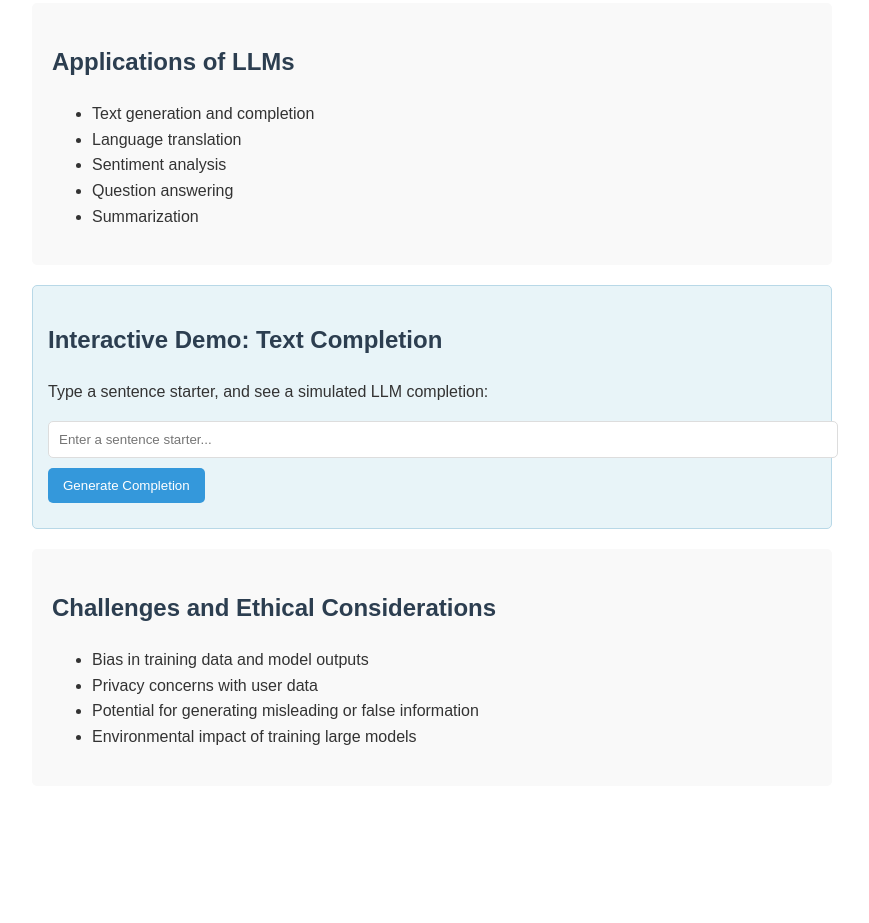
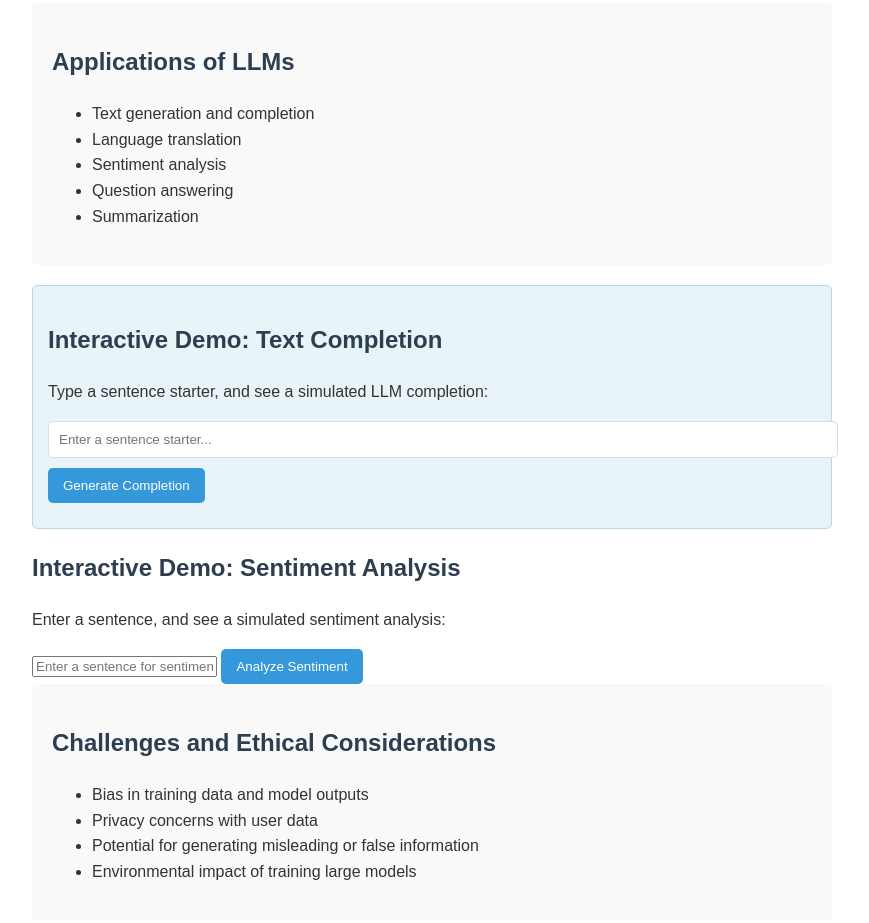
Before and after one commit to azzaBecks/Ai-Mavericks-2, a plain HTML site: page index.html in a window 1280 px wide. Shown: the part 573-1496 px from the top of the page, without its empty margins (208-1077 px from the left). Before the commit the page ends 1399 px from the top, so only its background shows below. Drawn offline with Linux system fonts and the light colour scheme.

Commit message:
live demos

```diff
--- a/index.html
+++ b/index.html
@@ -44,6 +44,15 @@
         <div id="output"></div>
     </div>
 
+    <div class="sentiment-container">
+        <h2 class="sentiment-title">Interactive Demo: Sentiment Analysis</h2>
+        <p class="sentiment-description">Enter a sentence, and see a simulated sentiment analysis:</p>
+        <input type="text" id="sentimentInput" class="sentiment-input" placeholder="Enter a sentence for sentiment analysis..." />
+        <button onclick="analyzeSentiment()" class="sentiment-button">Analyze Sentiment</button>
+        <div id="sentimentOutput" class="sentiment-output"></div>
+      </div>
+
+
     <div class="section">
         <h2>Challenges and Ethical Considerations</h2>
         <ul>
--- a/script.js
+++ b/script.js
@@ -19,3 +19,36 @@ function generateCompletion() {
         output.textContent = "Please enter a sentence starter.";
     }
 }
+const analyzeSentiment = () => {
+    const sentimentInput = document.getElementById('sentimentInput').value; // Get input value
+    const sentimentOutput = document.getElementById('sentimentOutput'); // Get output element
+
+    const setSentimentOutput = (message) => {
+      sentimentOutput.textContent = message; // Update output with message
+    };
+
+    if (sentimentInput.trim() !== '') {
+      setSentimentOutput(''); // Clear the output initially
+      setTimeout(() => {
+        // Simple sentiment analysis simulation
+        const words = sentimentInput.toLowerCase().split(' ');
+        const positiveWords = ['good', 'great', 'excellent', 'happy', 'love', 'like', 'best'];
+        const negativeWords = ['bad', 'awful', 'terrible', 'sad', 'hate', 'worst', 'dislike'];
+        let score = 0;
+
+        words.forEach(word => {
+          if (positiveWords.includes(word)) score++;
+          if (negativeWords.includes(word)) score--;
+        });
+
+        let sentiment;
+        if (score > 0) sentiment = 'Positive 😊';
+        else if (score < 0) sentiment = 'Negative 😞';
+        else sentiment = 'Neutral 😐';
+
+        setSentimentOutput(`Sentiment: ${sentiment}`);
+      }, 300);
+    } else {
+      setSentimentOutput('Please enter a sentence for analysis.');
+    }
+  };
```
